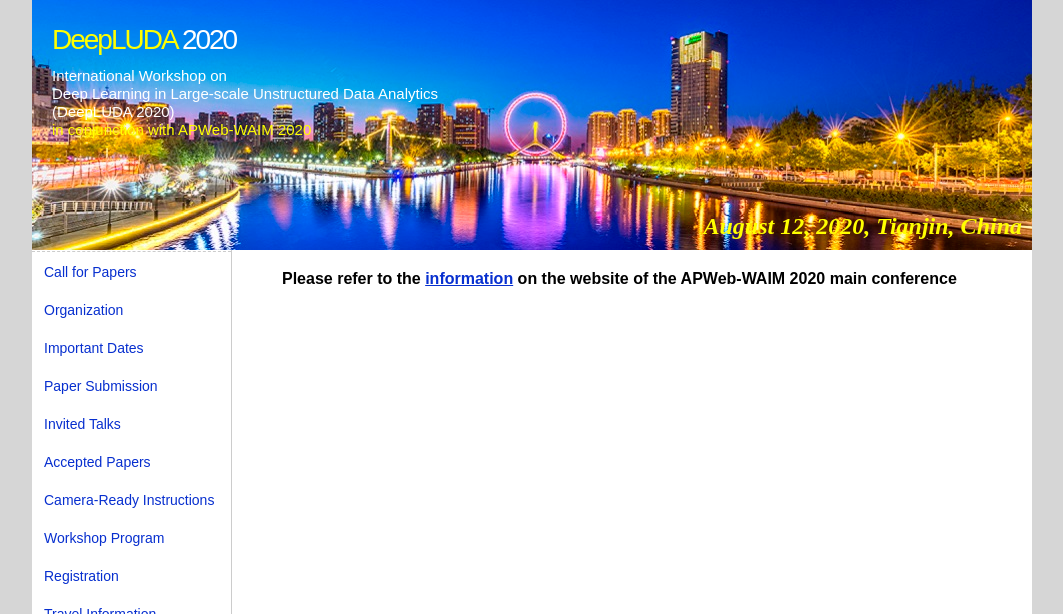
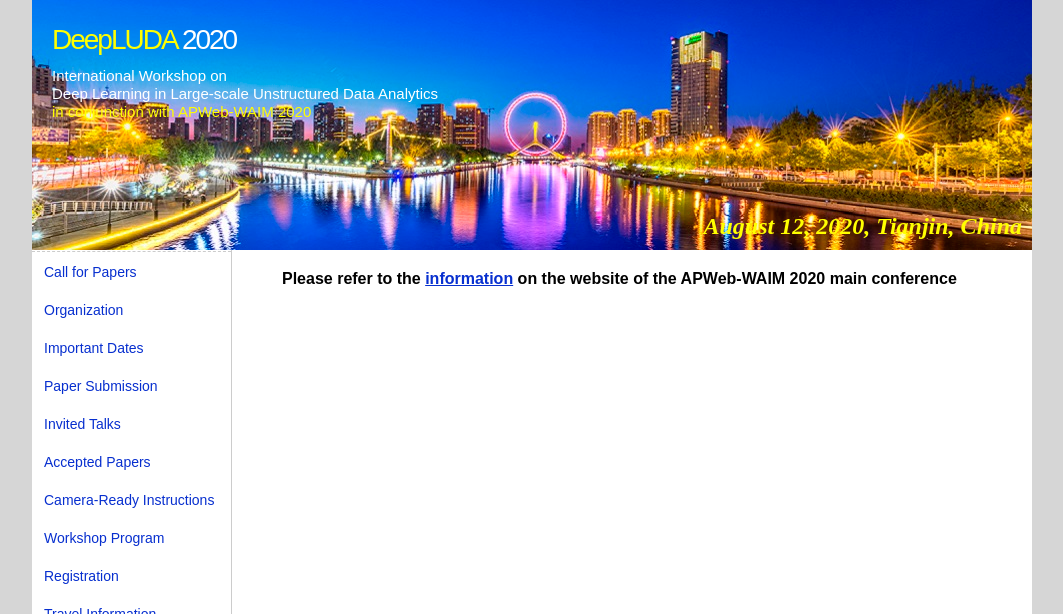
Before and after one commit to deepluda/deepluda.github.io, a plain HTML site: page tra.html in a window 1280 px wide. Shown: the top 614 px of the page, without its empty margins (108-1171 px from the left). Drawn offline with Linux system fonts and the light colour scheme.

Commit message:
Update tra.html

```diff
--- a/tra.html
+++ b/tra.html
@@ -11,7 +11,7 @@
 	<div id="header" style="background: url(./mainpage.png); background-size: 1000px 250px;position:relative;">
 				<h1 style="margin-left:20px;">
 					<div id="apple"><a  style="font-size: 28px;" href="https://deepluda.github.io/">DeepLUDA <span style="font-size: 28px;">2020</span></a></div>
-					<small>International Workshop on <br /> Deep Learning in Large-scale Unstructured Data Analytics (DeepLUDA 2020)<br />
+					<small>International Workshop on <br /> Deep Learning in Large-scale Unstructured Data Analytics <br />
 					<div id="apple">
 					<a href="http://www.tjudb.cn/apwebwaim2020/">in conjunction with APWeb-WAIM 2020 </a></div></small>
 				</h1>
```
